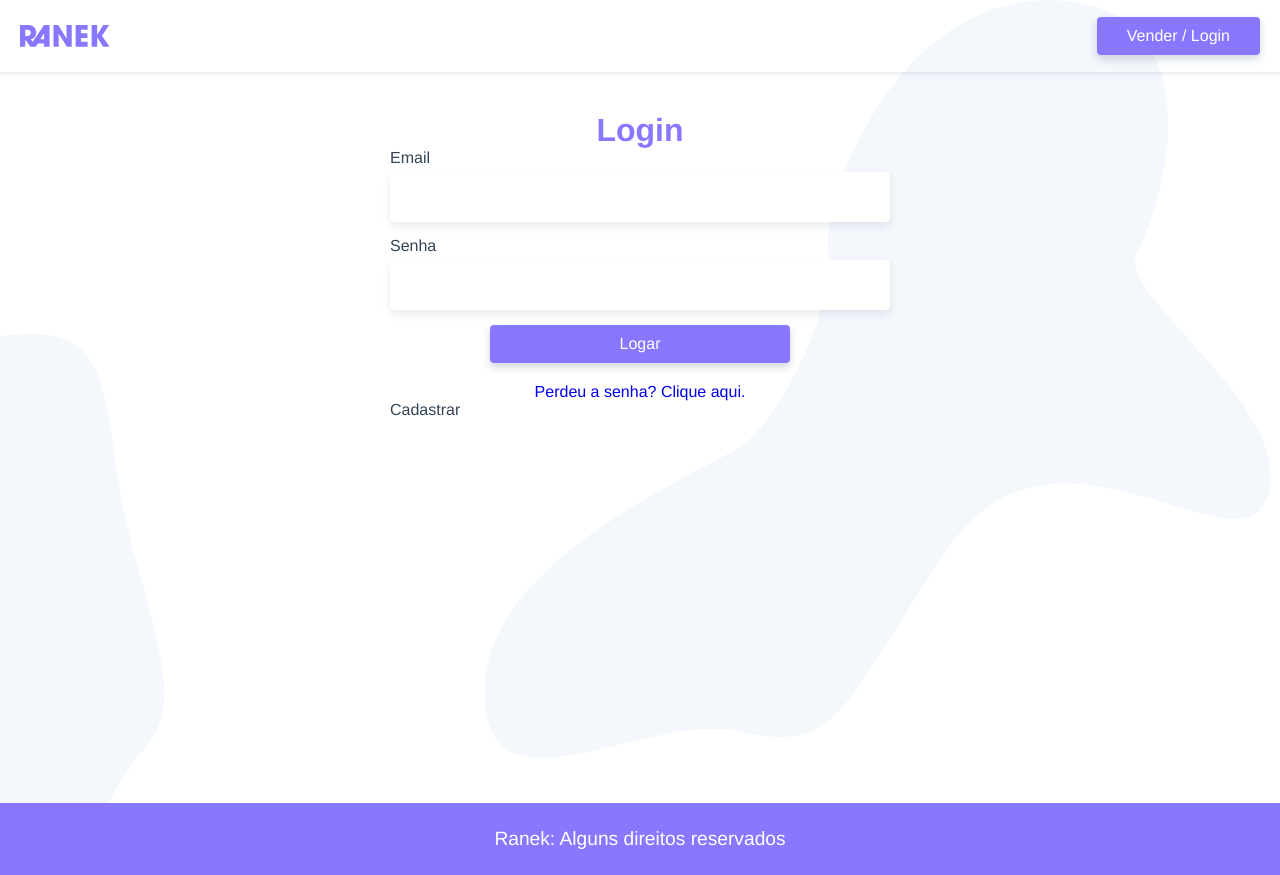
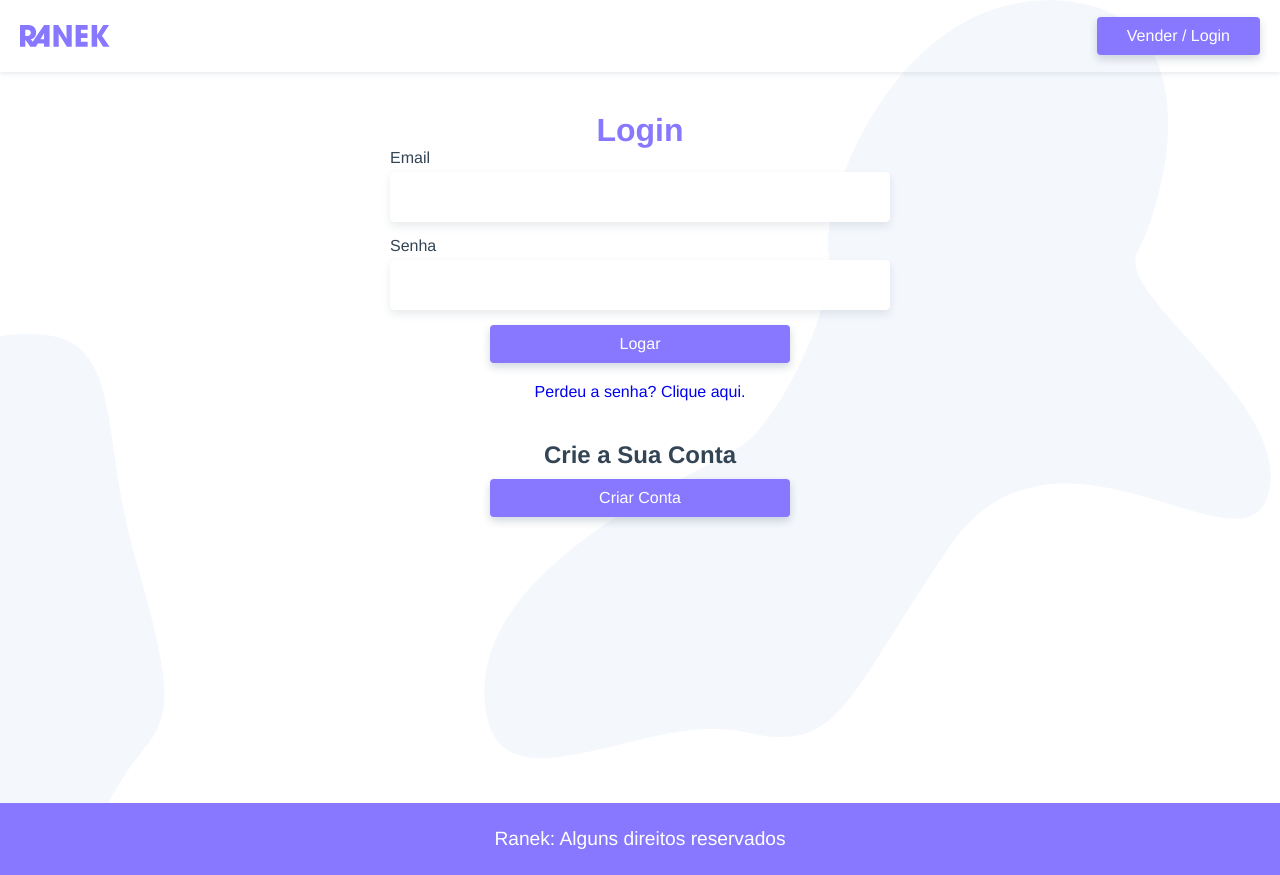
Before and after one commit to murilojssilva/origamid-ranek, a Vue app: page /login in a window 1280 px wide. Built offline with nearby package versions, Linux system fonts and the light colour scheme.

Commit message:
Create UsuarioForm

```diff
--- a/src/components/LoginCriar.vue
+++ b/src/components/LoginCriar.vue
@@ -1,11 +1,48 @@
 <template>
-  <p>Cadastrar</p>
+  <section>
+    <h2>Crie a Sua Conta</h2>
+    <transition mode="out-in">
+      <button v-if="!criar" class="btn" @click="criar = true">
+        Criar Conta
+      </button>
+      <UsuarioForm v-else>
+        <button class="btn btn-form">Criar Usuário</button>
+      </UsuarioForm>
+    </transition>
+  </section>
 </template>
 
 <script>
+import UsuarioForm from "@/components/UsuarioForm.vue";
+
 export default {
-  name: "LoginCriar"
+  name: "LoginCriar",
+  components: {
+    UsuarioForm
+  },
+  data() {
+    return {
+      criar: false
+    };
+  }
 };
 </script>
 
-<style></style>
+<style scoped>
+h2 {
+  text-align: center;
+  margin-top: 40px;
+  margin-bottom: 10px;
+}
+
+.btn {
+  width: 100%;
+  max-width: 300px;
+  margin-left: auto;
+  margin-right: auto;
+}
+
+.btn-form {
+  max-width: 100%;
+}
+</style>
--- /dev/null
+++ b/src/components/UsuarioForm.vue
@@ -0,0 +1,42 @@
+<template>
+  <form>
+    <label for="nome">Nome</label>
+    <input id="nome" name="nome" type="text" v-model="nome" />
+    <label for="email">Email</label>
+    <input id="email" name="email" type="email" v-model="email" />
+    <label for="senha">Senha</label>
+    <input id="senha" name="senha" type="password" v-model="senha" />
+    <label for="cep">Cep</label>
+    <input id="cep" name="cep" type="text" v-model="cep" />
+    <label for="rua">Rua</label>
+    <input id="rua" name="rua" type="text" v-model="rua" />
+    <label for="numero">Numero</label>
+    <input id="numero" name="numero" type="text" v-model="numero" />
+    <label for="bairro">Bairro</label>
+    <input id="bairro" name="bairro" type="text" v-model="bairro" />
+    <label for="cidade">Cidade</label>
+    <input id="cidade" name="cidade" type="text" v-model="cidade" />
+    <label for="estado">Estado</label>
+    <input id="estado" name="estado" type="text" v-model="estado" />
+    <div class="button">
+      <slot></slot>
+    </div>
+  </form>
+</template>
+
+<script>
+export default {};
+</script>
+
+<style scoped>
+form {
+  display: grid;
+  grid-template-columns: 80px 1fr;
+  align-items: center;
+}
+
+.button {
+  grid-column: 2;
+  margin-top: 10px;
+}
+</style>
```
